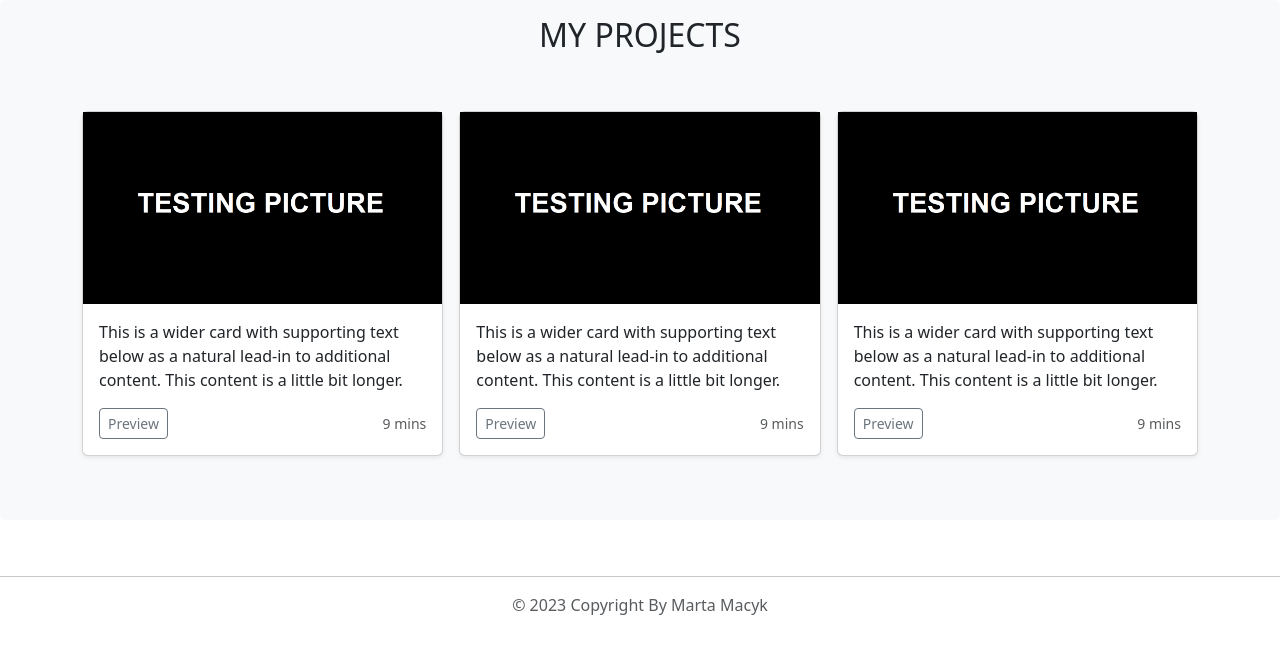
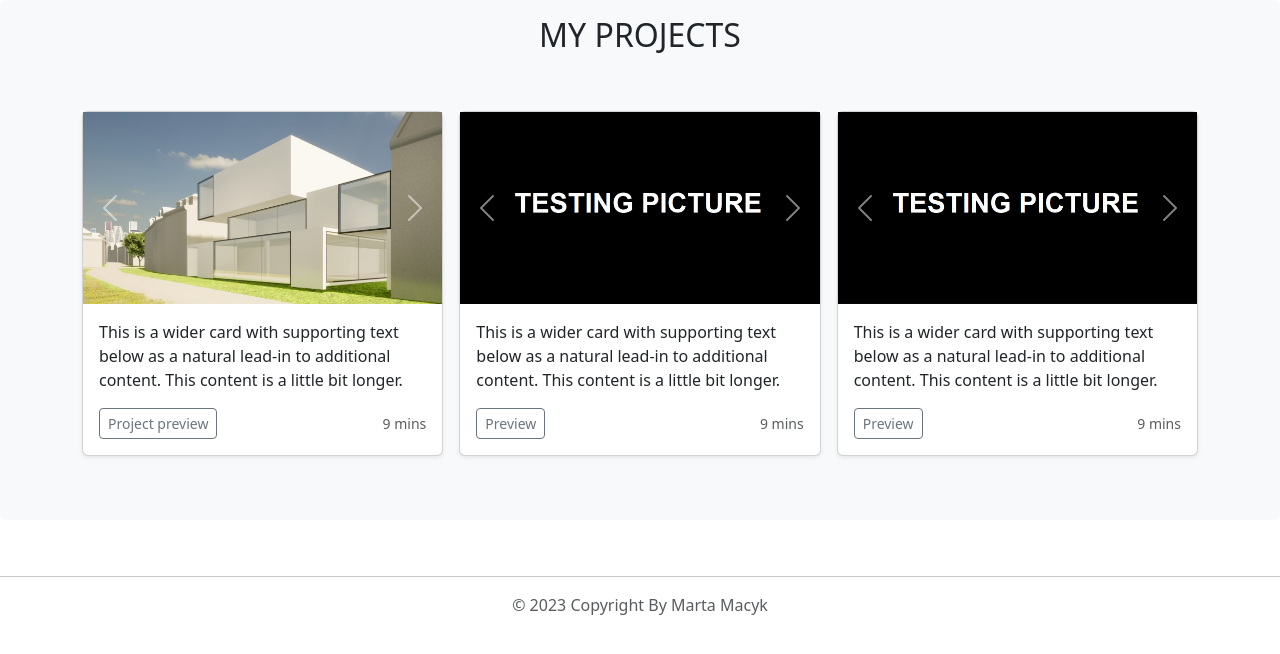
Before and after one commit to Wolanin00/marta-macyk-portfolio, a Flask app: page / in a window 1280 px wide. Shown: the part 72-726 px from the top of the page. Run offline with Flask 2, Linux system fonts and the light colour scheme.

Commit message:
add first project

```diff
--- a/api/server.py
+++ b/api/server.py
@@ -1,4 +1,4 @@
-from flask import Flask, render_template
+from flask import Flask, render_template, send_file
 
 app = Flask(__name__)
 
@@ -6,13 +6,10 @@ app = Flask(__name__)
 def index():
     return render_template('index.html')
 
-@app.route('/about')
-def about():
-    return 'About'
 
-@app.route('/me')
-def me():
-    return 'Me'
+@app.route("/Projektowanie-wstepne-architektoniczno-urbanistyczne-II")
+def open_projektowanie_wstepne_architektoniczno_urbanistyczne_ii():
+    return send_file(path_or_file='static/file/Projektowanie-wstepne-architektoniczno-urbanistyczne-II-compressed.pdf', as_attachment=False)
 
 
 if __name__ == "__main__":
--- a/api/templates/index.html
+++ b/api/templates/index.html
@@ -153,6 +153,7 @@
 
 
 
+
     </style>
 </head>
 <body>
@@ -198,18 +199,44 @@
     <div class="album py-5 bg-body-tertiary">
         <div class="container">
             <div class="row row-cols-1 row-cols-sm-2 row-cols-md-3 g-3">
-
                 <div class="col">
-                    <div class="card shadow-sm">
+                    <div class="card shadow-sm card h-100">
                         <div class="bd-placeholder-img card-img-top">
-                            <img class="static_ms" style='width: 100%' src="/static/img/testing_picture.png">
+                            <div id="carouselExampleControls1" class="carousel slide" data-bs-ride="carousel">
+                                <div class="carousel-inner">
+                                    <div class="carousel-item active">
+                                        <img src="/static/img/Projektowanie-wstepne-architektoniczno-urbanistyczne-II-1.jpg"
+                                             class="d-block w-100" alt="Projektowanie wstepne architektoniczno urbanistyczne II zdj 1">
+                                    </div>
+                                    <div class="carousel-item">
+                                        <img src="/static/img/Projektowanie-wstepne-architektoniczno-urbanistyczne-II-2.jpg"
+                                             class="d-block w-100" alt="Projektowanie wstepne architektoniczno urbanistyczne II zdj 2">
+                                    </div>
+                                    <div class="carousel-item">
+                                        <img src="/static/img/Projektowanie-wstepne-architektoniczno-urbanistyczne-II-3.jpg"
+                                             class="d-block w-100" alt="Projektowanie wstepne architektoniczno urbanistyczne II zdj 3">
+                                    </div>
+                                </div>
+                                <button class="carousel-control-prev" type="button"
+                                        data-bs-target="#carouselExampleControls1" data-bs-slide="prev">
+                                    <span class="carousel-control-prev-icon" aria-hidden="true"></span>
+                                    <span class="visually-hidden">Previous</span>
+                                </button>
+                                <button class="carousel-control-next" type="button"
+                                        data-bs-target="#carouselExampleControls1" data-bs-slide="next">
+                                    <span class="carousel-control-next-icon" aria-hidden="true"></span>
+                                    <span class="visually-hidden">Next</span>
+                                </button>
+                            </div>
                         </div>
                         <div class="card-body">
                             <p class="card-text">This is a wider card with supporting text below as a natural lead-in to
                                 additional content. This content is a little bit longer.</p>
                             <div class="d-flex justify-content-between align-items-center">
                                 <div class="btn-group">
-                                    <button type="button" class="btn btn-sm btn-outline-secondary">Preview</button>
+                                    <a href="{{ url_for('open_projektowanie_wstepne_architektoniczno_urbanistyczne_ii') }}"
+                                       type="button"
+                                       class="btn btn-sm btn-outline-secondary" target=”_blank”>Project preview</a>
                                 </div>
                                 <small class="text-body-secondary">9 mins</small>
                             </div>
@@ -218,9 +245,32 @@
                 </div>
 
                 <div class="col">
-                    <div class="card shadow-sm">
+                    <div class="card shadow-sm card h-100">
                         <div class="bd-placeholder-img card-img-top">
-                            <img class="static_ms" style='width: 100%' src="/static/img/testing_picture.png">
+                            <div id="carouselExampleControls2" class="carousel slide" data-bs-ride="carousel">
+                                <div class="carousel-inner">
+                                    <div class="carousel-item active">
+                                        <img src="/static/img/testing_picture.png" class="d-block w-100" alt="...">
+                                    </div>
+                                    <div class="carousel-item">
+                                        <img src="/static/img/testing_picture_red.png" class="d-block w-100" alt="...">
+                                    </div>
+                                    <div class="carousel-item">
+                                        <img src="/static/img/testing_picture_green.png" class="d-block w-100"
+                                             alt="...">
+                                    </div>
+                                </div>
+                                <button class="carousel-control-prev" type="button"
+                                        data-bs-target="#carouselExampleControls2" data-bs-slide="prev">
+                                    <span class="carousel-control-prev-icon" aria-hidden="true"></span>
+                                    <span class="visually-hidden">Previous</span>
+                                </button>
+                                <button class="carousel-control-next" type="button"
+                                        data-bs-target="#carouselExampleControls2" data-bs-slide="next">
+                                    <span class="carousel-control-next-icon" aria-hidden="true"></span>
+                                    <span class="visually-hidden">Next</span>
+                                </button>
+                            </div>
                         </div>
                         <div class="card-body">
                             <p class="card-text">This is a wider card with supporting text below as a natural lead-in to
@@ -235,9 +285,32 @@
                     </div>
                 </div>
                 <div class="col">
-                    <div class="card shadow-sm">
+                    <div class="card shadow-sm card h-100">
                         <div class="bd-placeholder-img card-img-top">
-                            <img class="static_ms" style='width: 100%' src="/static/img/testing_picture.png">
+                            <div id="carouselExampleControls3" class="carousel slide" data-bs-ride="carousel">
+                                <div class="carousel-inner">
+                                    <div class="carousel-item active">
+                                        <img src="/static/img/testing_picture.png" class="d-block w-100" alt="...">
+                                    </div>
+                                    <div class="carousel-item">
+                                        <img src="/static/img/testing_picture_red.png" class="d-block w-100" alt="...">
+                                    </div>
+                                    <div class="carousel-item">
+                                        <img src="/static/img/testing_picture_green.png" class="d-block w-100"
+                                             alt="...">
+                                    </div>
+                                </div>
+                                <button class="carousel-control-prev" type="button"
+                                        data-bs-target="#carouselExampleControls3" data-bs-slide="prev">
+                                    <span class="carousel-control-prev-icon" aria-hidden="true"></span>
+                                    <span class="visually-hidden">Previous</span>
+                                </button>
+                                <button class="carousel-control-next" type="button"
+                                        data-bs-target="#carouselExampleControls3" data-bs-slide="next">
+                                    <span class="carousel-control-next-icon" aria-hidden="true"></span>
+                                    <span class="visually-hidden">Next</span>
+                                </button>
+                            </div>
                         </div>
                         <div class="card-body">
                             <p class="card-text">This is a wider card with supporting text below as a natural lead-in to
@@ -260,6 +333,5 @@
     <hr>
     <p class="text-center text-body-secondary">© 2023 Copyright By Marta Macyk</p>
 </footer>
-
 </body>
 </html>
```
Also changed, not shown: api/static/img/Projektowanie-wstepne-architektoniczno-urbanistyczne-II-1.jpg (added), api/static/img/Projektowanie-wstepne-architektoniczno-urbanistyczne-II-2.jpg (added), api/static/img/Projektowanie-wstepne-architektoniczno-urbanistyczne-II-3.jpg (added), api/static/img/testing_picture_green.png (added), api/static/img/testing_picture_red.png (added).
